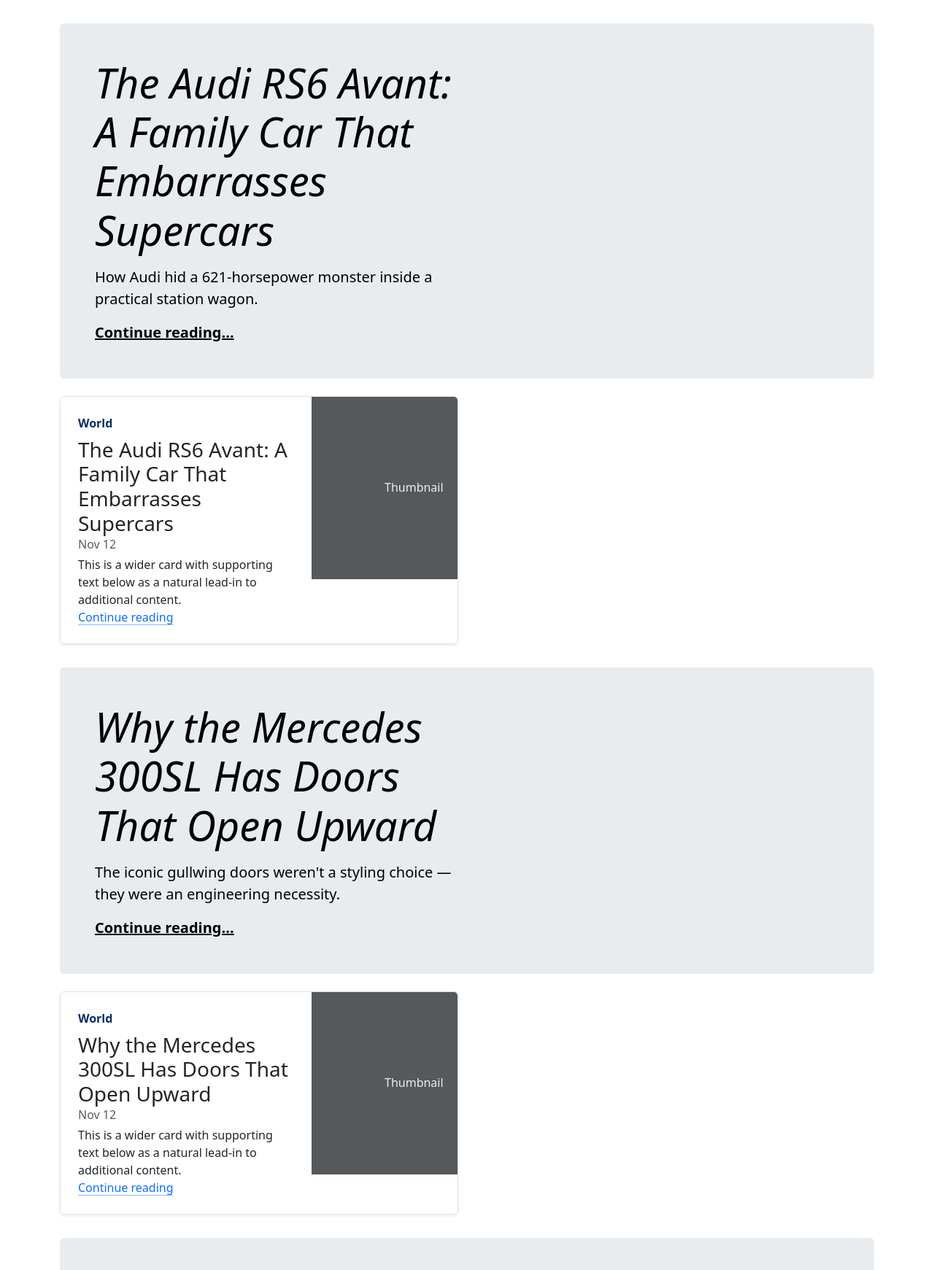
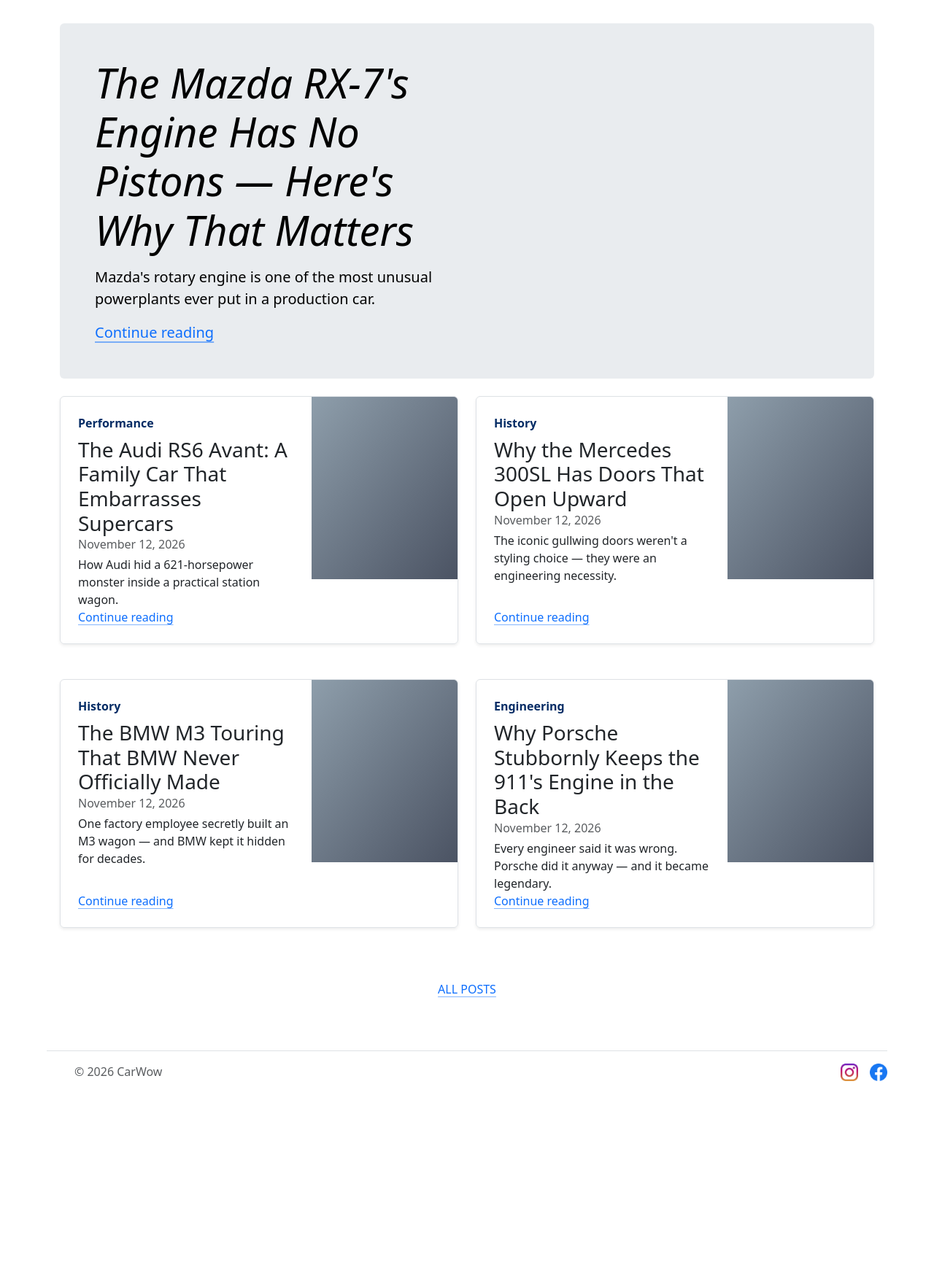
Before and after one commit to Maxmilly4050/carwow, a Django app: page /blog/ in a window 1280 px wide. Shown: the part 57-1798 px from the top of the page at 73% size. After the commit the page ends 1539 px from the top, so only its background shows below. Run offline with Django 5.2, Linux system fonts and the light colour scheme.

Commit message:
implementationof all posts display, view of a single post and the about page

```diff
--- a/blog/templates/blogs/home.html
+++ b/blog/templates/blogs/home.html
@@ -1,7 +1,8 @@
 {% extends "base.html" %}
 
 {% block content %}
-    {% for post in blog_posts %}
+    {% with post=blog_posts|random %}
+    {% if post %}
     <div class="p-4 p-md-5 mb-4 rounded text-body-emphasis bg-body-secondary">
         <div class="col-lg-6 px-0">
             <h1 class="display-4 fst-italic">{{ post.title }}</h1>
@@ -9,33 +10,52 @@
                 {{ post.excerpt }}
             </p>
             <p class="lead mb-0">
-                <a href="{{ post.url }}" class="text-body-emphasis fw-bold">Continue reading...</a>
+                <a href="{% url 'post' post.slug %}" class="icon-link gap-1 icon-link-hover stretched-link">Continue reading</a>
             </p>
         </div>
     </div>
+    {% endif %}
+    {% endwith %}
 
-    <div class="row mb-2">
-        <div class="col-md-6">
-            <div class="row g-0 border rounded overflow-hidden flex-md-row mb-4 shadow-sm h-md-250 position-relative">
+   <div class="row">
+    {% for post in blog_posts|slice:":4" %}
+        <div class="col-12 col-md-6 mb-4 d-flex">
+            <div class="row g-0 border rounded overflow-hidden flex-md-row mb-4 shadow-sm h-md-250 position-relative w-100">
                 <div class="col p-4 d-flex flex-column position-static">
-                    <strong class="d-inline-block mb-2 text-primary-emphasis">World</strong>
+                    <strong class="d-inline-block mb-2 text-primary-emphasis">{{ post.category }}</strong>
                     <h3 class="mb-0">{{ post.title }}</h3>
-                    <div class="mb-1 text-body-secondary">Nov 12</div>
-                    <p class="card-text mb-auto">This is a wider card with supporting text below as a natural lead-in to additional content.</p>
-                    <a href="{{ post.url }}" class="icon-link gap-1 icon-link-hover stretched-link">
+                    <div class="mb-1 text-body-secondary">{{ post.published_at }}</div>
+                    <p class="card-text mb-auto">{{ post.excerpt }}</p>
+                    <a href="{% url 'post' post.slug %}" class="icon-link gap-1 icon-link-hover stretched-link">
                         Continue reading
                         <svg class="bi" aria-hidden="true"><use xlink:href="#chevron-right"></use></svg>
                     </a>
                 </div>
                 <div class="col-auto d-none d-lg-block">
-                    <svg aria-label="Placeholder: Thumbnail" class="bd-placeholder-img" height="250" preserveAspectRatio="xMidYMid slice" role="img" width="200" xmlns="http://www.w3.org/2000/svg">
-                        <title>Placeholder</title>
-                        <rect width="100%" height="100%" fill="#55595c"></rect>
-                        <text x="50%" y="50%" fill="#eceeef" dy=".3em">Thumbnail</text>
-                    </svg>
-                </div>
+    <svg aria-label="Thumbnail" class="bd-placeholder-img" height="250" preserveAspectRatio="xMidYMid slice" role="img" width="200" xmlns="http://www.w3.org/2000/svg">
+        <title>Placeholder</title>
+        <defs>
+            <linearGradient id="gradient4" x1="0%" y1="0%" x2="100%" y2="100%">
+                <stop offset="0%" style="stop-color:#8e9eab;stop-opacity:1" />
+                <stop offset="100%" style="stop-color:#4b5363;stop-opacity:1" />
+            </linearGradient>
+        </defs>
+        <rect width="100%" height="100%" fill="url(#gradient4)"></rect>
+    </svg>
+</div>
             </div>
         </div>
+
+        {% if forloop.counter|divisibleby:2 and not forloop.last %}
+            </div><div class="row">
+        {% endif %}
+    {% endfor %}
+
+    <div class="d-flex justify-content-center align-items-center my-4">
+    <a href="{% url 'posts' %}" class="icon-link gap-1 icon-link-hover">
+        ALL POSTS
+    </a>
     </div>
-    {% endfor %}
+</div>
+
 {% endblock %}
--- a/blog/urls.py
+++ b/blog/urls.py
@@ -3,4 +3,7 @@
 
 urlpatterns = [
     django.urls.path('', views.home, name='home'),
+    django.urls.path('post/<slug:slug>/', views.post, name='post'),
+    django.urls.path('posts/', views.all_posts, name='posts'),
+    django.urls.path('about/', views.about, name='about'),
 ]
--- a/blog/views.py
+++ b/blog/views.py
@@ -3,3 +3,15 @@
 
 def home(request):
     return render(request, "blogs/home.html", {"blog_posts": BLOG_POSTS})
+
+def all_posts(request):
+    return render(request, "blogs/all_posts.html", {"blog_posts": BLOG_POSTS})
+
+def post(request, slug):
+    blog_post = next((post for post in BLOG_POSTS if post["slug"] == slug), None)
+    if blog_post is None:
+        return render(request, "blogs/post_not_found.html", status=404)
+    return render(request, "blogs/post.html", {"post": blog_post})
+
+def about(request):
+    return render(request, "blogs/about.html")
--- a/carwow/templates/base.html
+++ b/carwow/templates/base.html
@@ -8,19 +8,19 @@
 </head>
 <body>
     <header class="d-flex flex-wrap justify-content-center py-2 px-4 mb-2 border-bottom position-sticky top-0 bg-white" style="z-index: 1000;">
-        <a href="/" class="d-flex align-items-center mb-3 mb-md-0 me-md-auto link-body-emphasis text-decoration-none">
+        <a href="{% url 'home' %}" class="d-flex align-items-center mb-3 mb-md-0 me-md-auto link-body-emphasis text-decoration-none">
             {% load static %}
             <img src="{% static 'carwow-logo.png' %}" width="160" height="32" alt="CarWow Logo" class="me-2">
        </a>
             <ul class="nav nav-pills">
                 <li class="nav-item">
-                    <a href="#" class="nav-link active" aria-current="page">Home</a>
+                    <a href="{% url 'home' %}" class="nav-link active" aria-current="page">Home</a>
                 </li>
                 <li class="nav-item">
-                    <a href="#" class="nav-link">All BlogPosts</a>
+                    <a href="{% url 'posts' %}" class="nav-link">All BlogPosts</a>
                 </li>
                 <li class="nav-item">
-                    <a href="#" class="nav-link">About</a>
+                    <a href="{% url 'about' %}" class="nav-link">About</a>
                 </li>
             </ul>
         </header>
```
Also changed, not shown: blog/data/blog_posts.py (+15 -15 lines), blog/templates/blogs/about.html (added, +37 -0 lines), blog/templates/blogs/all_posts.html (added, +35 -0 lines), blog/templates/blogs/post.html (added, +13 -0 lines).
